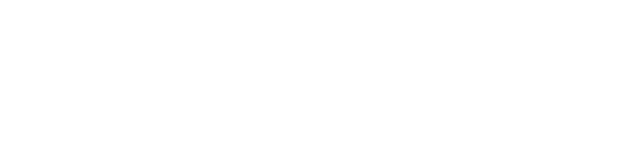
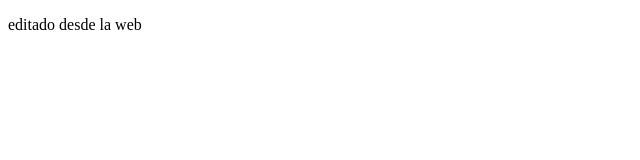
Before and after one commit to elnicus/elnicus.github.io, a plain HTML site: page index.html in a window 1280 px wide. Shown: the whole page, without its empty margins (0-640 px from the left). Drawn offline with Linux system fonts and the light colour scheme.

Commit message:
modificacion desde la web

```diff
--- a/index.html
+++ b/index.html
@@ -6,6 +6,6 @@
     <title>Document</title>
 </head>
 <body>
-
+   <p>editado desde la web</p>
 </body>
 </html>
```
